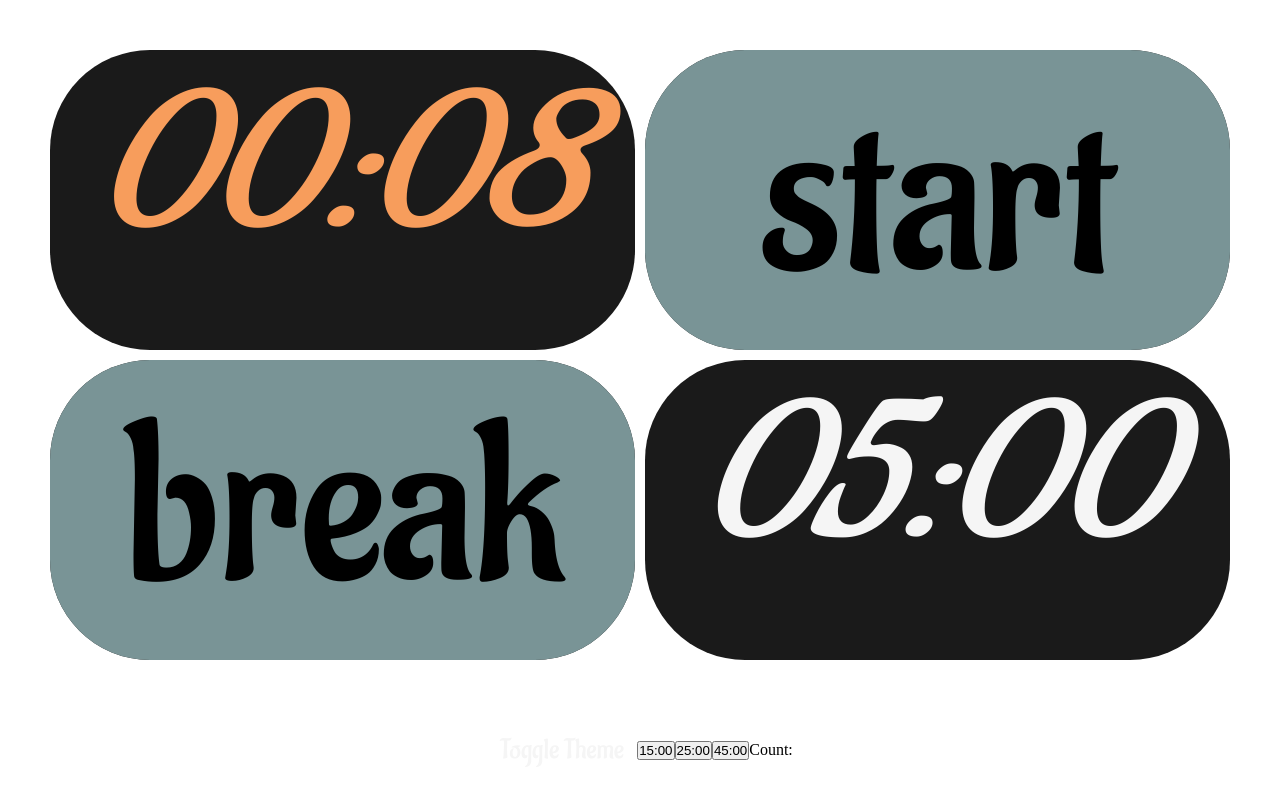
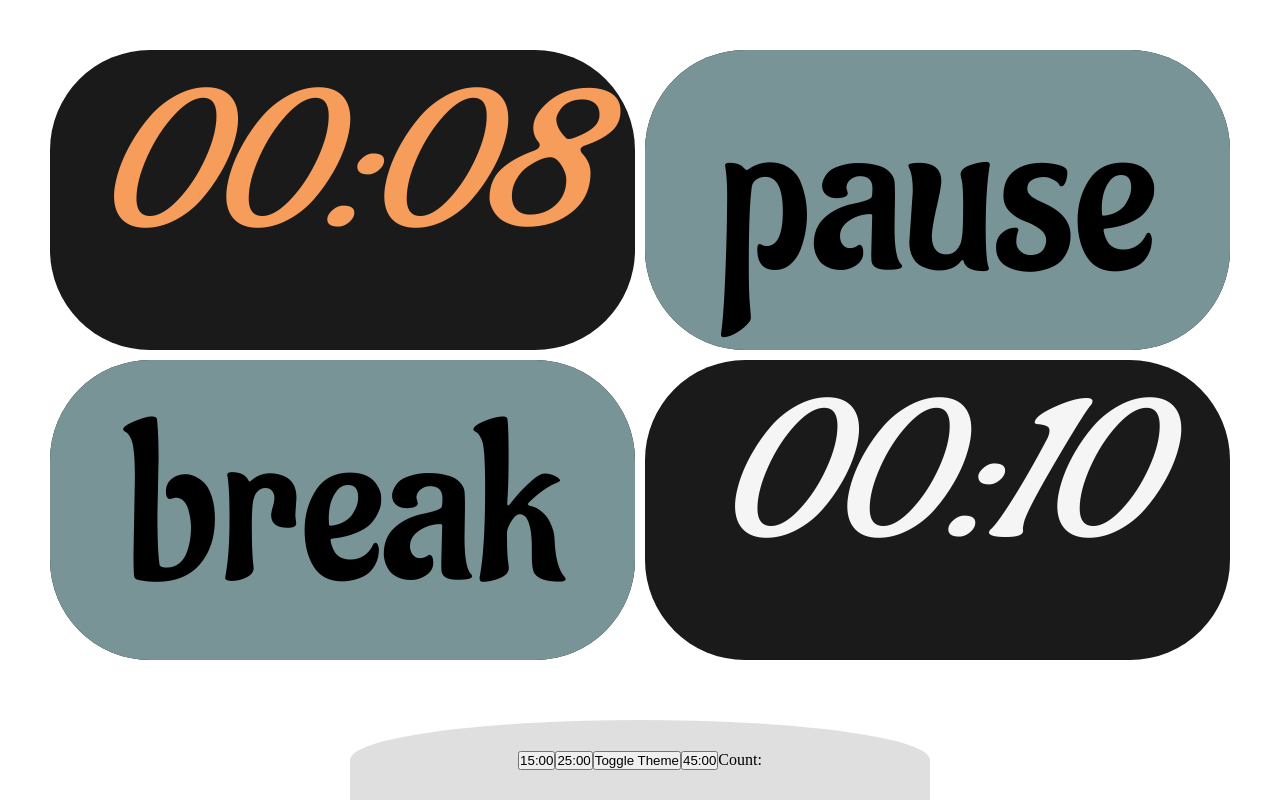
Before and after one commit to theguy1234567/Darkdoro, a plain HTML site: page index.html in a window 1280 px wide. Both pictures are taken after a click on the button "start". Drawn offline with Linux system fonts and the light colour scheme.

Commit message:
added pause,restart,bottom dashboard

```diff
--- a/app.js
+++ b/app.js
@@ -13,8 +13,8 @@ addEventListener("DOMContentLoaded", () => {
   let minutes = 0;
   let seconds = 10;
   let timer = null;
-  let break_min = 5;
-  let break_sec = 0;
+  let break_min = 0;
+  let break_sec = 10;
   let b_timer = null;
   let s_count = 0;
 
@@ -31,9 +31,20 @@ addEventListener("DOMContentLoaded", () => {
   }
 
   function startTimer() {
-    if (startTimerBtn.textContent === "restart") {
-      minutes = 25;
-      seconds = 0;
+    if (startTimerBtn.textContent === "start") {
+      startTimerBtn.textContent = "pause";
+      timer = null;
+    } else if (startTimerBtn.textContent === "pause") {
+      startTimerBtn.textContent = "start";
+      clearInterval(timer);
+    } else if (startTimerBtn.textContent === "restart") {
+      startTimerBtn.textContent = "pause";
+      minutes = 0;
+      seconds = 10;
+      break_min = 0;
+      break_sec = 10;
+      renderB_Time();
+      renderTime();
     }
 
     if (b_timer) {
@@ -52,6 +63,21 @@ addEventListener("DOMContentLoaded", () => {
           timer = null;
           alert("pomodoro complete");
           startTimerBtn.textContent = "restart";
+
+          if (break_min === 0 && break_sec === 0) {
+            alert("session completed");
+            s_count += 1;
+            console.log(s_count);
+            sessionCountDisplay.innerHTML = `Counter:${s_count}`;
+            minutes = 0;
+            seconds = 10;
+            break_min = 0;
+            break_sec = 10;
+            renderB_Time();
+            renderTime();
+            startTimerBtn.textContent = "start";
+          }
+
           startBreakTimer();
           return;
         }
@@ -68,6 +94,7 @@ addEventListener("DOMContentLoaded", () => {
     if (timer) {
       clearInterval(timer);
       timer = null;
+      startTimerBtn.textContent = "start";
     }
 
     if (b_timer) return;
@@ -76,7 +103,7 @@ addEventListener("DOMContentLoaded", () => {
       clearInterval(timer);
       if (break_sec === 0) {
         if (break_min === 0) {
-          playBell;
+          playBell();
           clearInterval(b_timer);
           b_timer = null;
           alert("break finished");
--- a/index.html
+++ b/index.html
@@ -21,13 +21,16 @@
         </div>
       </div>
     </div>
-    <div class="theme-container">
-      <button id="theme-toggle">Toggle Theme</button>
-      <button class="timeSelector" data-minutes="15">15:00</button>
-      <button class="timeSelector" data-minutes="25">25:00</button>
-      <button class="timeSelector" data-minutes="45">45:00</button>
-      <div id="sessioncounter">Count:</div>
+    <div class="bottom-container">
+      <div class="bottom-elements">
+        <button class="timeSelector" data-minutes="15">15:00</button>
+        <button class="timeSelector" data-minutes="25">25:00</button>
+        <button id="theme-toggle">Toggle Theme</button>
+        <button class="timeSelector" data-minutes="45">45:00</button>
+        <div id="sessioncounter">Count:</div>
+      </div>
     </div>
+
     <script src="app.js"></script>
   </body>
 </html>
--- a/style.css
+++ b/style.css
@@ -80,12 +80,13 @@ body {
 
   background-color: rgba(128, 128, 128, 0.5);
 }
-.box1,.box4{
-  cursor:default;
+.box1,
+.box4 {
+  cursor: default;
 }
 .box1 {
   font-family: timerFont;
-  font-size:350px;
+  font-size: 350px;
   animation: boxDelay 0.5s ease-in-out;
   background-color: var(--base-color);
   color: var(--timertext-color);
@@ -94,7 +95,6 @@ body {
   animation-delay: 0.1s;
 
   text-align: start;
-
 }
 
 .box2 {
@@ -180,31 +180,35 @@ body {
   grid-template-rows: repeat(2, 400px);
 }
 
-.theme-container {
+.bottom-container {
   position: fixed;
-
+  /* background-color: #0eb1d2; */
   z-index: 999;
 
   bottom: 0;
-  margin: 0;
+
   right: 0;
   height: 100px;
   /* backdrop-filter: blur(10px); */
   width: 100vw;
   /* border: 1px solid red; */
   display: flex;
+  flex-direction: column;
   justify-content: center;
   align-items: center;
 }
-#theme-toggle {
+.bottom-elements {
+  display: flex;
+  flex-direction: row;
+  justify-content: center;
+  align-items: center;
+  background-color: #dfdfdf;
+  border-radius: 50% 50% 0% 0%;
+  width: 35rem;
+  height: 5rem;
+
   padding: 10px;
-  width: 150px;
-  font-family: btnFont;
-  background: transparent;
-  backdrop-filter: blur(10px);
-  color: var(--normaltext-color);
-  border: none;
-  font-size: 28px;
+  margin-top: 20px;
 }
 
 @media (max-width: 1780px) {
@@ -217,7 +221,6 @@ body {
 
     border-radius: 100px;
   }
-
 
   .grid-container {
     grid-template-rows: repeat(2, 300px);
@@ -236,6 +239,11 @@ body {
     align-items: center;
     text-align: center;
   }
+  .box1,
+  .box4 {
+    padding: 50px;
+  }
+
   .box2 button,
   .box3 button {
     font-size: 100px;
```
